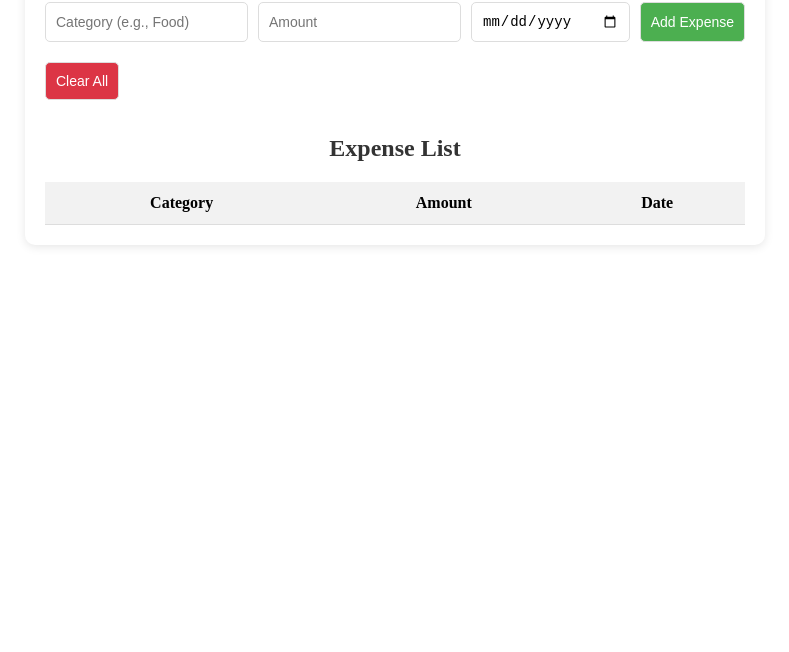
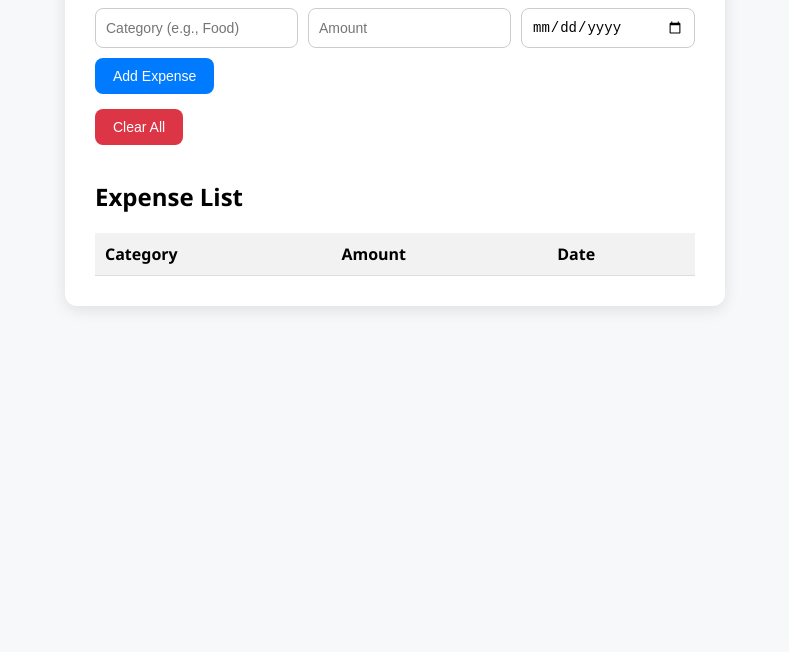
Before and after one commit to RafiyaT16/Personal-Expense-Tracker, a plain HTML site: page index.html in a window 1280 px wide. Shown: the part 148-800 px from the top of the page, without its empty margins (245-1034 px from the left). Drawn offline with Linux system fonts and the light colour scheme.

Commit message:
Fix merge conflict in style.css
Resolved merge conflict in style.css by keeping the updated body styles.

```diff
--- a/style.css
+++ b/style.css
@@ -1,4 +1,3 @@
-<<<<<<< HEAD
 body {
   font-family: 'Segoe UI', Tahoma, Geneva, Verdana, sans-serif;
   background-color: #f6f8fa;
@@ -81,62 +80,3 @@ th {
 tr:hover {
   background-color: #f9f9f9;
 }
-=======
-body {
-  font-family: Arial, sans-serif;
-  background: #f4f6f8;
-  margin: 0;
-  padding: 0;
-}
-
-.container {
-  max-width: 700px;
-  margin: 50px auto;
-  padding: 20px;
-  background: white;
-  border-radius: 10px;
-  box-shadow: 0px 2px 10px rgba(0,0,0,0.1);
-}
-
-h1, h2 {
-  text-align: center;
-  color: #333;
-}
-
-form {
-  display: flex;
-  gap: 10px;
-  margin-bottom: 20px;
-}
-
-input, button {
-  padding: 10px;
-  border: 1px solid #ddd;
-  border-radius: 5px;
-}
-
-button {
-  background: #4CAF50;
-  color: white;
-  cursor: pointer;
-}
-
-button:hover {
-  background: #45a049;
-}
-
-table {
-  width: 100%;
-  border-collapse: collapse;
-}
-
-th, td {
-  padding: 12px;
-  border-bottom: 1px solid #ddd;
-  text-align: center;
-}
-
-tr:hover {
-  background-color: #f1f1f1;
-}
->>>>>>> db421f20f3bae1f2b329320c6fd065e81bde8c22
```
